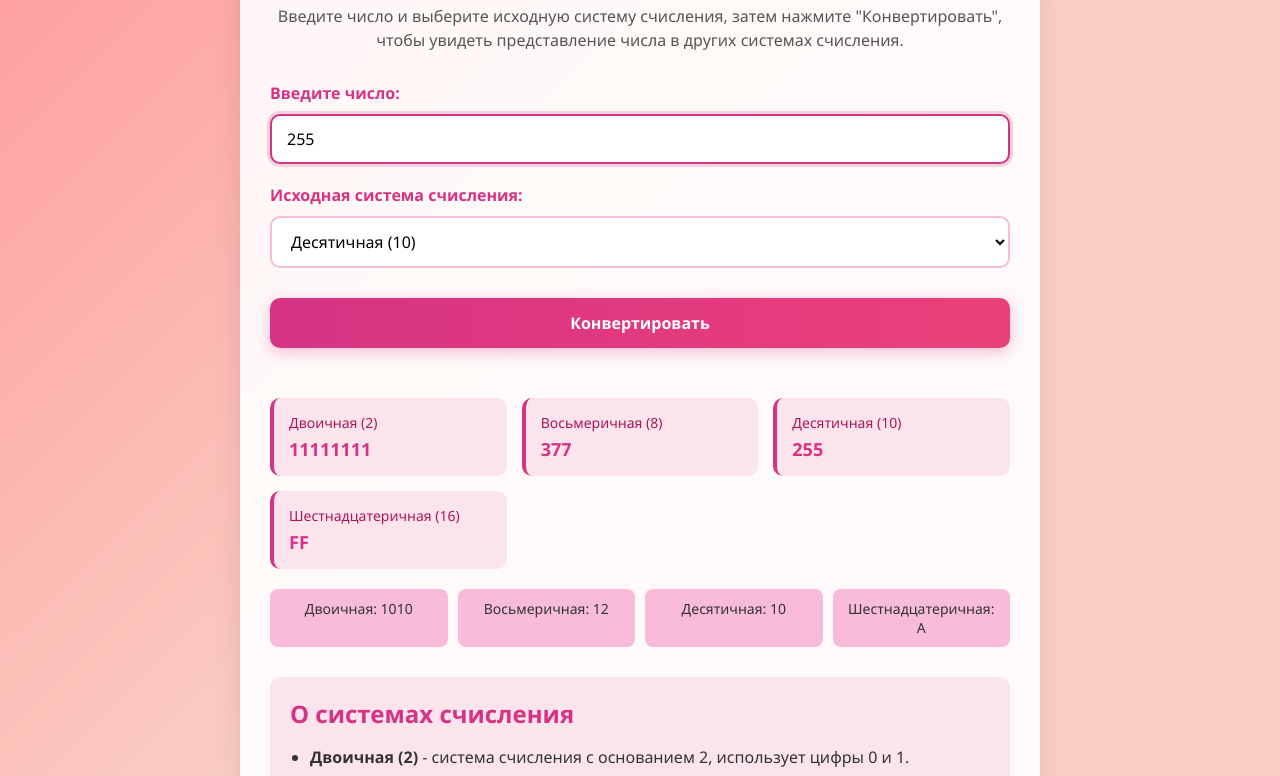
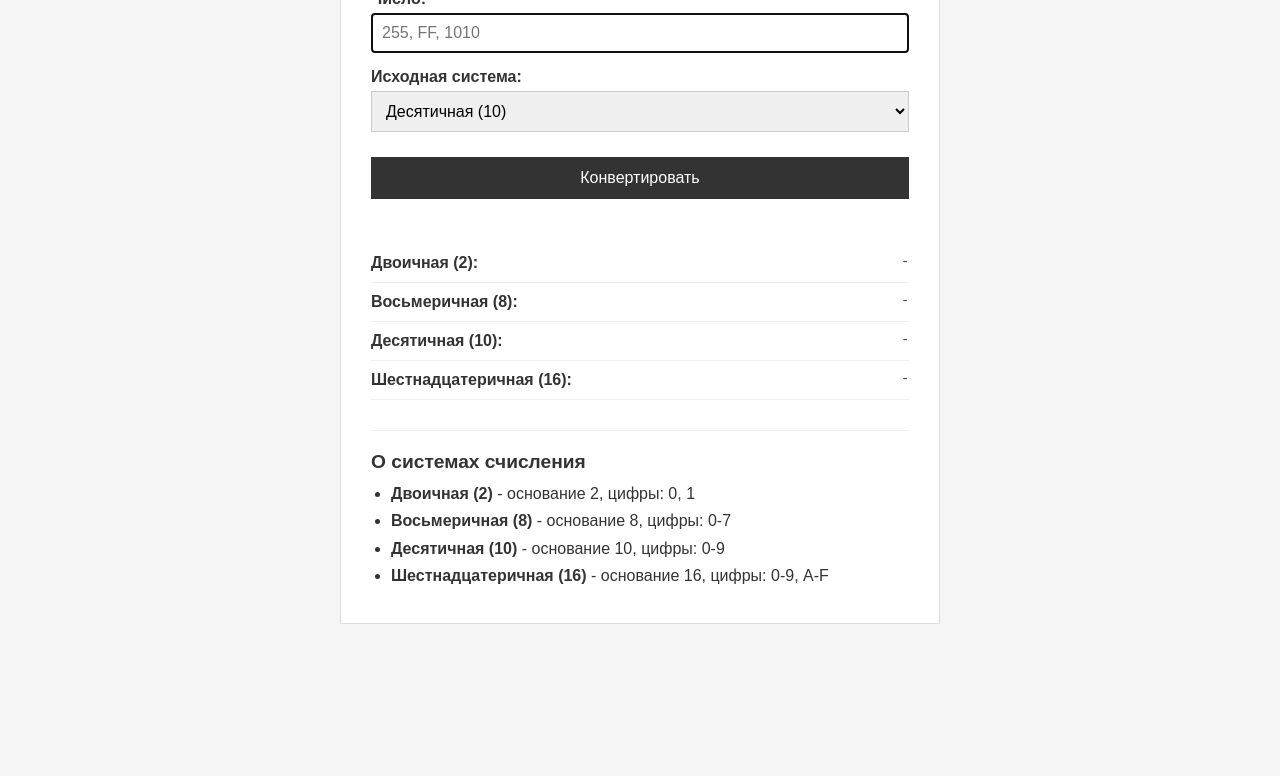
Before and after one commit to igorvolkoff003-del/-, a plain HTML site: page index.html in a window 1280 px wide. Shown: the part 134-910 px from the top of the page. After the commit the page ends 800 px from the top, so only its background shows below. Drawn offline with Linux system fonts and the light colour scheme.

Commit message:
Add files via upload

```diff
--- a/index.html
+++ b/index.html
@@ -9,11 +9,11 @@
             box-sizing: border-box;
             margin: 0;
             padding: 0;
-            font-family: 'Segoe UI', Tahoma, Geneva, Verdana, sans-serif;
+            font-family: Arial, sans-serif;
         }
 
         body {
-            background: linear-gradient(135deg, #ff9a9e, #fad0c4, #fad0c4);
+            background-color: #f5f5f5;
             color: #333;
             min-height: 100vh;
             padding: 20px;
@@ -23,11 +23,10 @@
         }
 
         .container {
-            max-width: 800px;
+            max-width: 600px;
             width: 100%;
-            background-color: rgba(255, 255, 255, 0.9);
-            border-radius: 20px;
-            box-shadow: 0 10px 30px rgba(0, 0, 0, 0.1);
+            background-color: white;
+            border: 1px solid #ddd;
             padding: 30px;
             margin-top: 20px;
         }
@@ -35,122 +34,84 @@
         h1 {
             text-align: center;
             margin-bottom: 20px;
-            color: #d63384;
-            font-size: 2.2rem;
-        }
-
-        .description {
-            text-align: center;
-            margin-bottom: 30px;
-            color: #555;
-            line-height: 1.5;
+            color: #333;
+            font-size: 1.8rem;
         }
 
         .converter {
             display: flex;
             flex-direction: column;
-            gap: 20px;
+            gap: 15px;
         }
 
         .input-group {
             display: flex;
             flex-direction: column;
-            gap: 10px;
+            gap: 5px;
         }
 
         label {
-            font-weight: 600;
-            color: #d63384;
+            font-weight: bold;
+            color: #333;
         }
 
         input, select {
-            padding: 12px 15px;
-            border: 2px solid #f8bbd9;
-            border-radius: 10px;
+            padding: 10px;
+            border: 1px solid #ccc;
             font-size: 16px;
-            transition: all 0.3s;
-            background-color: #fff;
-        }
-
-        input:focus, select:focus {
-            border-color: #d63384;
-            outline: none;
-            box-shadow: 0 0 0 3px rgba(214, 51, 132, 0.2);
         }
 
         button {
-            background: linear-gradient(to right, #d63384, #ec407a);
+            background-color: #333;
             color: white;
             border: none;
-            padding: 14px 20px;
-            border-radius: 10px;
+            padding: 12px;
             font-size: 16px;
-            font-weight: 600;
             cursor: pointer;
-            transition: all 0.3s;
             margin-top: 10px;
-            box-shadow: 0 4px 15px rgba(214, 51, 132, 0.3);
         }
 
         button:hover {
-            transform: translateY(-2px);
-            box-shadow: 0 6px 20px rgba(214, 51, 132, 0.4);
-            background: linear-gradient(to right, #c22575, #d81b60);
+            background-color: #555;
         }
 
         .results {
             margin-top: 30px;
-            display: grid;
-            grid-template-columns: repeat(auto-fit, minmax(200px, 1fr));
-            gap: 15px;
         }
 
-        .result-box {
-            background-color: #fce4ec;
-            border-radius: 10px;
-            padding: 15px;
-            border-left: 4px solid #d63384;
-            transition: transform 0.3s;
-        }
-
-        .result-box:hover {
-            transform: translateY(-5px);
+        .result-row {
+            display: flex;
+            justify-content: space-between;
+            padding: 10px 0;
+            border-bottom: 1px solid #eee;
         }
 
         .result-label {
-            font-size: 14px;
-            color: #ad1457;
-            margin-bottom: 5px;
+            font-weight: bold;
         }
 
         .result-value {
-            font-size: 18px;
-            font-weight: 600;
-            color: #d63384;
-            word-break: break-all;
+            font-family: monospace;
         }
 
         .error {
-            color: #d63384;
+            color: #d32f2f;
             margin-top: 10px;
-            font-weight: 500;
             text-align: center;
             padding: 10px;
-            background-color: rgba(214, 51, 132, 0.1);
-            border-radius: 8px;
+            background-color: rgba(211, 47, 47, 0.1);
             display: none;
         }
 
         .info {
             margin-top: 30px;
-            background-color: #fce4ec;
-            border-radius: 10px;
-            padding: 20px;
+            padding-top: 20px;
+            border-top: 1px solid #eee;
         }
 
         .info h2 {
-            color: #d63384;
-            margin-bottom: 15px;
+            margin-bottom: 10px;
+            font-size: 1.2rem;
         }
 
         .info ul {
@@ -158,44 +119,8 @@
         }
 
         .info li {
-            margin-bottom: 10px;
-            line-height: 1.5;
-        }
-
-        .system-examples {
-            display: flex;
-            justify-content: space-between;
-            margin-top: 20px;
-            flex-wrap: wrap;
-            gap: 10px;
-        }
-
-        .example {
-            background-color: #f8bbd9;
-            padding: 10px 15px;
-            border-radius: 8px;
-            font-size: 14px;
-            text-align: center;
-            flex: 1;
-            min-width: 120px;
-        }
-
-        @media (max-width: 600px) {
-            .container {
-                padding: 20px;
-            }
-
-            h1 {
-                font-size: 1.8rem;
-            }
-
-            .results {
-                grid-template-columns: 1fr;
-            }
-
-            .system-examples {
-                flex-direction: column;
-            }
+            margin-bottom: 5px;
+            line-height: 1.4;
         }
     </style>
 </head>
@@ -203,19 +128,14 @@
     <div class="container">
         <h1>Конвертер систем счисления</h1>
 
-        <p class="description">
-            Введите число и выберите исходную систему счисления, затем нажмите "Конвертировать",
-            чтобы увидеть представление числа в других системах счисления.
-        </p>
-
         <div class="converter">
             <div class="input-group">
-                <label for="numberInput">Введите число:</label>
-                <input type="text" id="numberInput" placeholder="Например: 255, FF, 1010" autofocus>
+                <label for="numberInput">Число:</label>
+                <input type="text" id="numberInput" placeholder="255, FF, 1010" autofocus>
             </div>
 
             <div class="input-group">
-                <label for="fromBase">Исходная система счисления:</label>
+                <label for="fromBase">Исходная система:</label>
                 <select id="fromBase">
                     <option value="2">Двоичная (2)</option>
                     <option value="8">Восьмеричная (8)</option>
@@ -229,42 +149,35 @@
             <div class="error" id="errorMessage"></div>
 
             <div class="results">
-                <div class="result-box">
-                    <div class="result-label">Двоичная (2)</div>
+                <div class="result-row">
+                    <div class="result-label">Двоичная (2):</div>
                     <div class="result-value" id="binaryResult">-</div>
                 </div>
 
-                <div class="result-box">
-                    <div class="result-label">Восьмеричная (8)</div>
+                <div class="result-row">
+                    <div class="result-label">Восьмеричная (8):</div>
                     <div class="result-value" id="octalResult">-</div>
                 </div>
 
-                <div class="result-box">
-                    <div class="result-label">Десятичная (10)</div>
+                <div class="result-row">
+                    <div class="result-label">Десятичная (10):</div>
                     <div class="result-value" id="decimalResult">-</div>
                 </div>
 
-                <div class="result-box">
-                    <div class="result-label">Шестнадцатеричная (16)</div>
+                <div class="result-row">
+                    <div class="result-label">Шестнадцатеричная (16):</div>
                     <div class="result-value" id="hexResult">-</div>
                 </div>
             </div>
         </div>
 
-        <div class="system-examples">
-            <div class="example">Двоичная: 1010</div>
-            <div class="example">Восьмеричная: 12</div>
-            <div class="example">Десятичная: 10</div>
-            <div class="example">Шестнадцатеричная: A</div>
-        </div>
-
         <div class="info">
             <h2>О системах счисления</h2>
             <ul>
-                <li><strong>Двоичная (2)</strong> - система счисления с основанием 2, использует цифры 0 и 1.</li>
-                <li><strong>Восьмеричная (8)</strong> - система счисления с основанием 8, использует цифры от 0 до 7.</li>
-                <li><strong>Десятичная (10)</strong> - система счисления с основанием 10, использует цифры от 0 до 9.</li>
-                <li><strong>Шестнадцатеричная (16)</strong> - система счисления с основанием 16, использует цифры от 0 до 9 и буквы от A до F.</li>
+                <li><strong>Двоичная (2)</strong> - основание 2, цифры: 0, 1</li>
+                <li><strong>Восьмеричная (8)</strong> - основание 8, цифры: 0-7</li>
+                <li><strong>Десятичная (10)</strong> - основание 10, цифры: 0-9</li>
+                <li><strong>Шестнадцатеричная (16)</strong> - основание 16, цифры: 0-9, A-F</li>
             </ul>
         </div>
     </div>
@@ -300,17 +213,17 @@
 
                 // Проверка на пустой ввод
                 if (!inputValue) {
-                    showError('Пожалуйста, введите число');
+                    showError('Введите число');
                     return;
                 }
 
                 // Проверка корректности ввода
                 if (!isValidNumber(inputValue, base)) {
-                    showError(`Некорректный формат числа для ${base}-ичной системы`);
+                    showError(`Некорректный формат для ${base}-ичной системы`);
                     return;
                 }
 
-                // Скрываем сообщение об ошибке, если оно было показано
+                // Скрываем сообщение об ошибке
                 hideError();
 
                 // Конвертируем в десятичную систему
@@ -318,13 +231,13 @@
                 try {
                     decimalValue = parseInt(inputValue, parseInt(base));
                 } catch (e) {
-                    showError('Ошибка при конвертации числа');
+                    showError('Ошибка конвертации');
                     return;
                 }
 
                 // Проверка на корректность результата
                 if (isNaN(decimalValue)) {
-                    showError('Невозможно конвертировать число');
+                    showError('Невозможно конвертировать');
                     return;
                 }
 
@@ -373,10 +286,6 @@
                     convertNumber();
                 }
             });
-
-            // Пример автоматической конвертации при загрузке
-            numberInput.value = "255";
-            convertNumber();
         });
     </script>
 </body>
```
